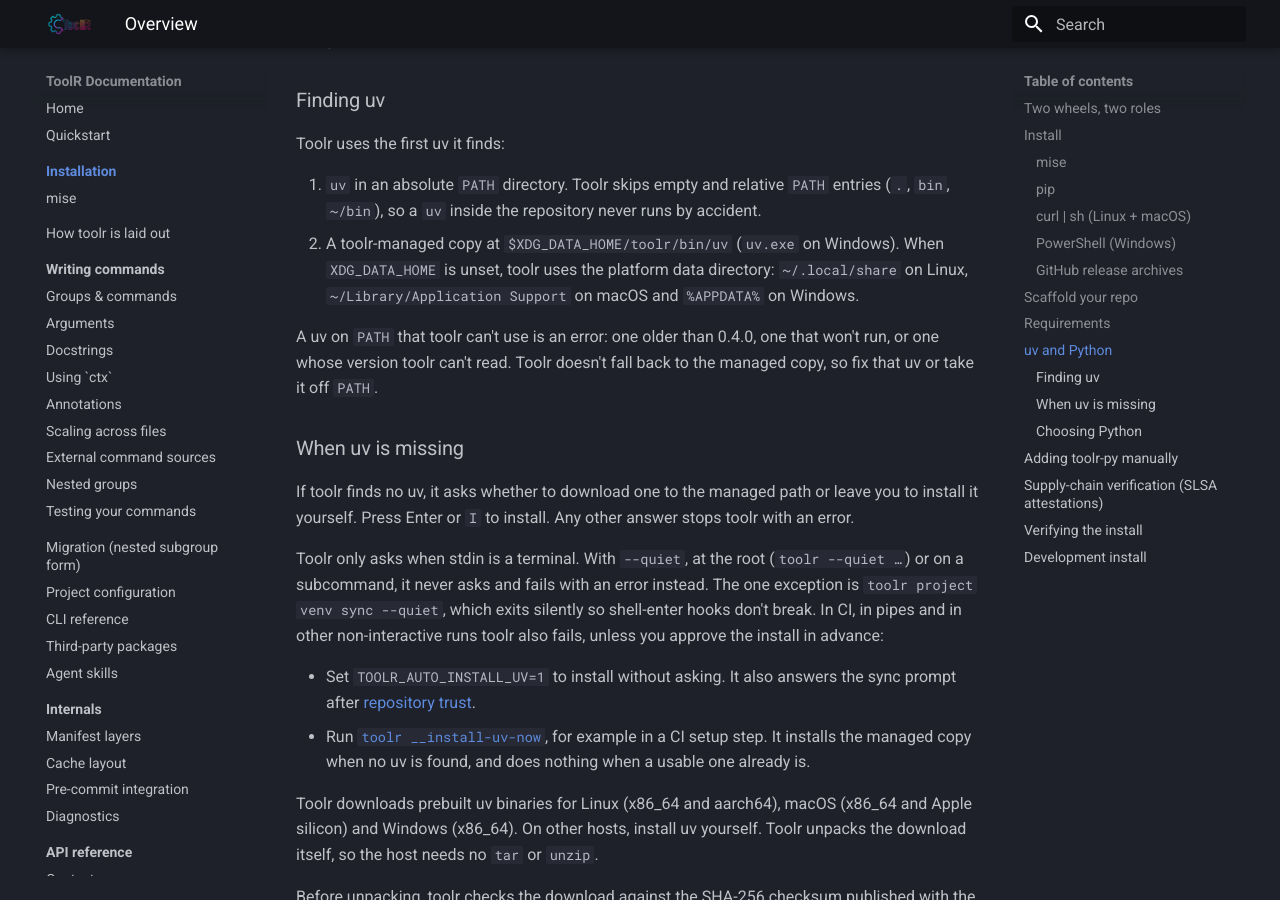
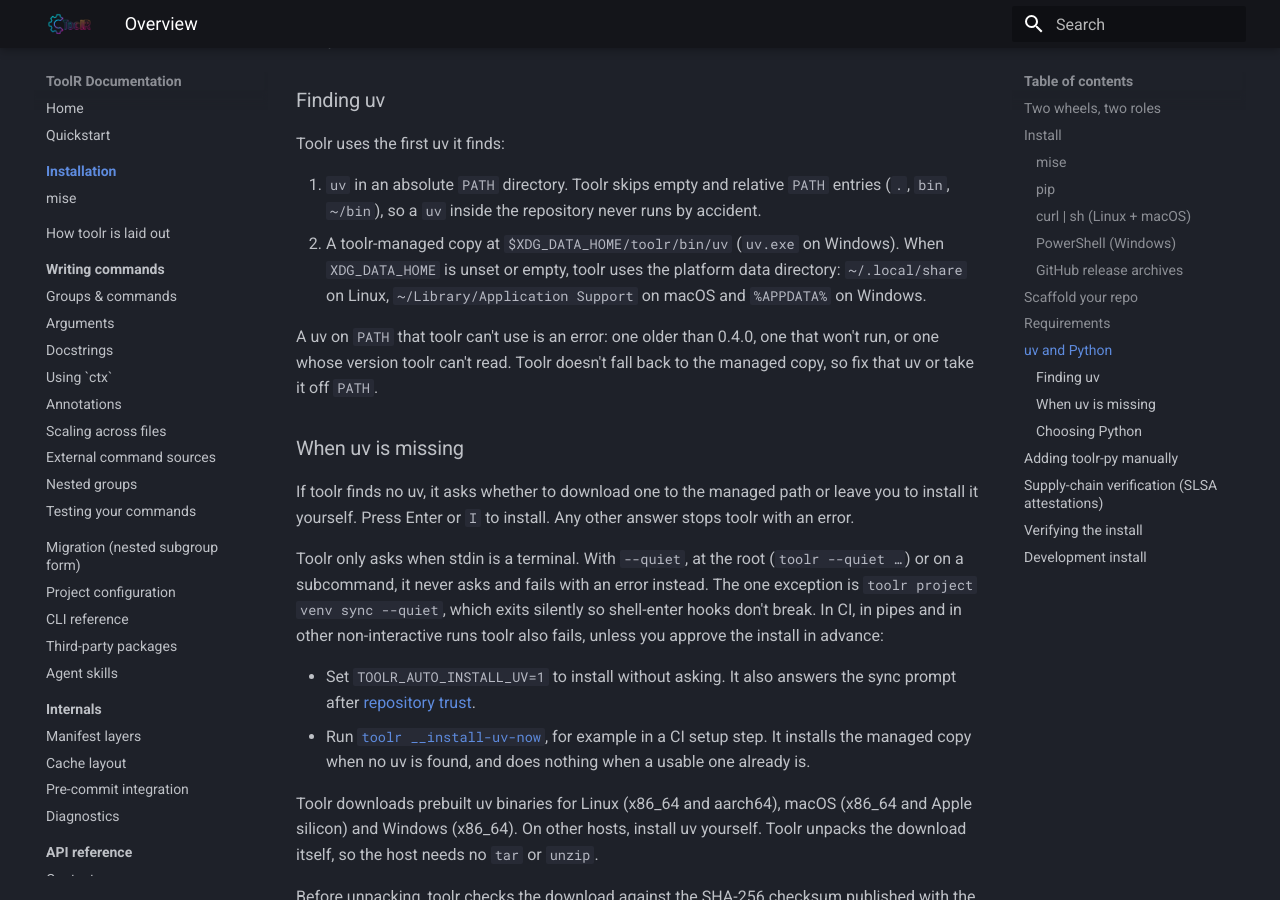
Before and after one commit to s0undt3ch/ToolR, an MkDocs documentation site: the page built from docs/installation/index.md, in a window 1280 px wide and 900 px high, scrolled down 2547 px. Built offline with MkDocs 1.6.1 and Material for MkDocs 9.7.7, drawn with Linux system fonts in a browser that asks for light colours.

Commit message:
docs: an empty XDG_* variable counts as unset
Release-Notes: skip

```diff
--- a/docs/concepts.md
+++ b/docs/concepts.md
@@ -130,7 +130,7 @@ agreed to fails, the trust is kept and toolr exits non-zero.
 whose path no longer exists. `toolr self trusted --prune` removes those.
 Records live in toolr's state directory, not in the cache, so
 `toolr self cache prune` leaves them alone. That's
-`$XDG_STATE_HOME/toolr/trust/` when `XDG_STATE_HOME` is set, otherwise the
+`$XDG_STATE_HOME/toolr/trust/` when `XDG_STATE_HOME` is set and not empty, otherwise the
 platform state directory (`~/.local/state/toolr/trust/` on Linux), falling
 back to toolr's data directory where there is none
 (`~/Library/Application Support/toolr/trust/` on macOS).
--- a/docs/installation/index.md
+++ b/docs/installation/index.md
@@ -125,7 +125,7 @@ Toolr uses the first uv it finds:
    `PATH` entries (`.`, `bin`, `~/bin`), so a `uv` inside the repository
    never runs by accident.
 2. A toolr-managed copy at `$XDG_DATA_HOME/toolr/bin/uv` (`uv.exe` on
-   Windows). When `XDG_DATA_HOME` is unset, toolr uses the platform data
+   Windows). When `XDG_DATA_HOME` is unset or empty, toolr uses the platform data
    directory: `~/.local/share` on Linux, `~/Library/Application Support`
    on macOS and `%APPDATA%` on Windows.
 
```
Also changed, not shown: specs/archive/2026/2026-11-06-empty-xdg-data-home-design.md (+3 -3 lines), specs/archive/2026/2026-11-06-empty-xdg-data-home-plan.md (+3 -3 lines).
